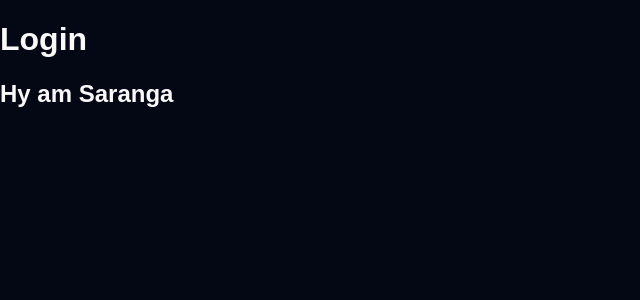
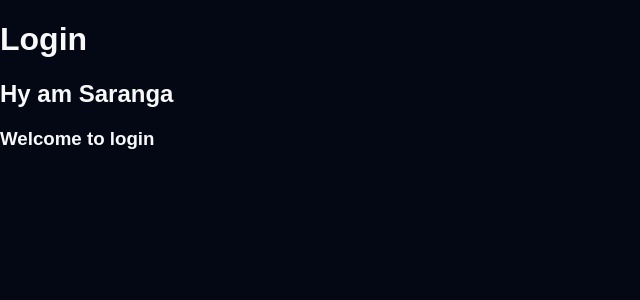
Before and after one commit to SARANGA199/disney-clone, a React (Create React App) app: page / in a window 1280 px wide. Shown: the top 300 px of the page, without its empty margins (0-640 px from the left). Built offline with nearby package versions, Linux system fonts and the light colour scheme.

Commit message:
Update2 Login.js

```diff
--- a/src/components/Login.js
+++ b/src/components/Login.js
@@ -8,6 +8,7 @@ const Login =  (props) =>{
         <div>
             <h1>Login</h1>
             <h2>Hy am Saranga</h2>
+            <h3>Welcome to login</h3>
 
         </div>
     );
```
